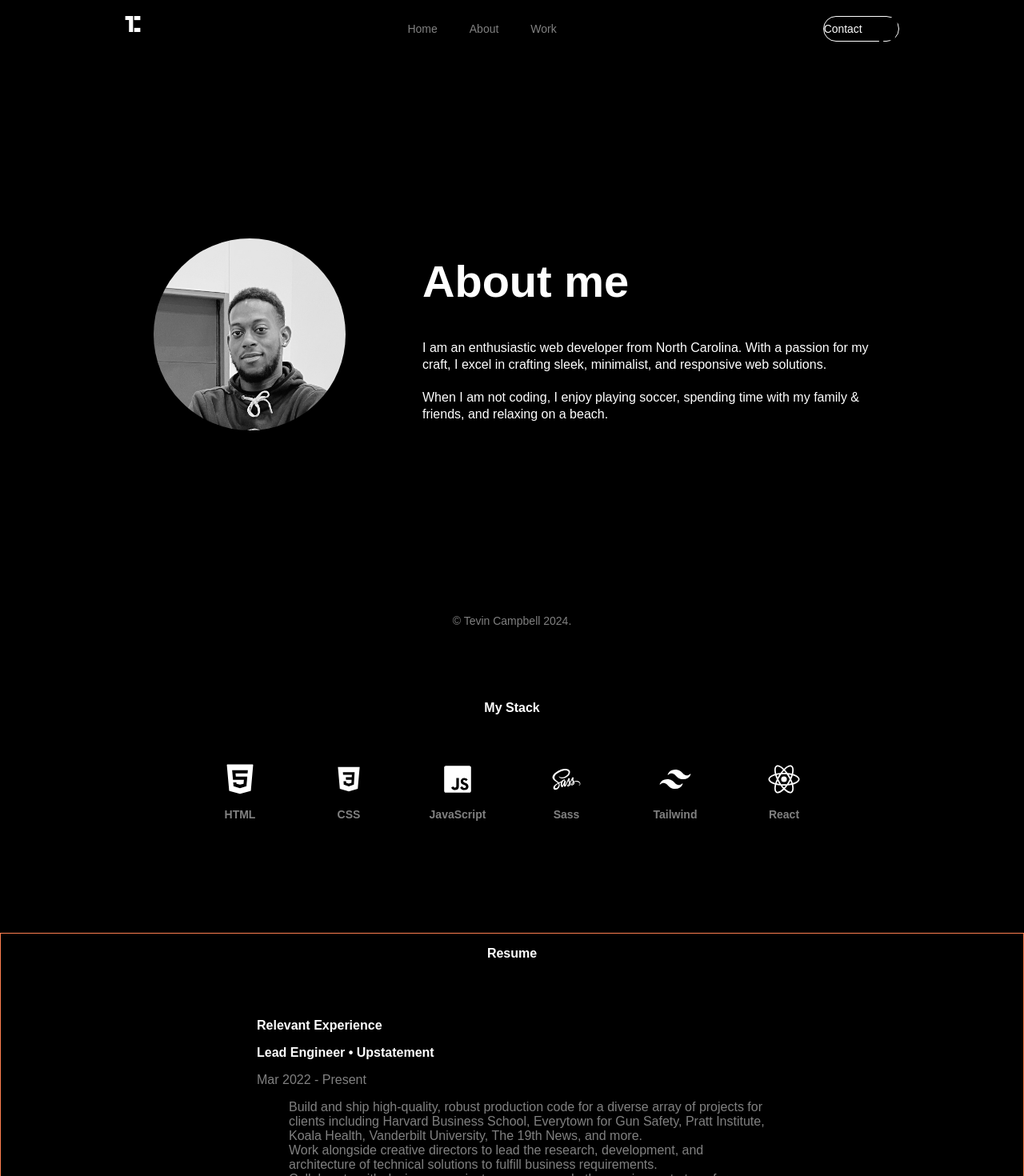
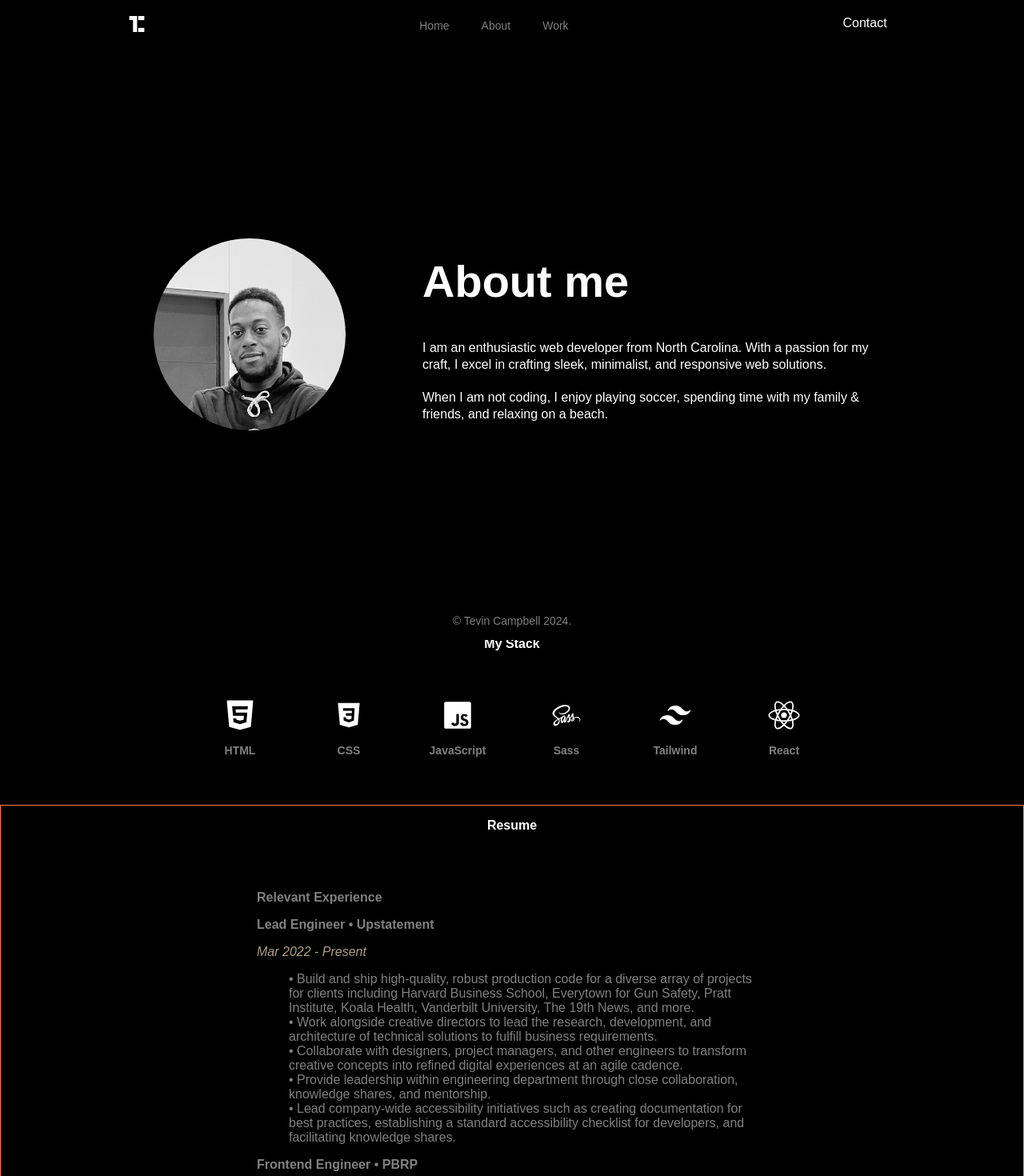
Before and after one commit to Troyzhenny/devfolio, a React (Vite) app: page /about in a window 1280 px wide. Shown: the top 1470 px of the page at 80% size. Built offline with nearby package versions, Linux system fonts and the light colour scheme; a web font is replaced by a local one.

Commit message:
added new styling for various elements

```diff
--- a/src/index.css
+++ b/src/index.css
@@ -1,4 +1,13 @@
 /* GLOBAL STYLES */
+:root {
+  --primary--color: white;
+  --secondary--color: gray;
+  --background-color: black;
+
+  --text-color1: white;
+  --text-color2: gray;
+  --anchor-hover-color: greenyellow;
+}
 
 * body {
   margin: 0;
@@ -6,8 +15,10 @@
   box-sizing: border-box;
 
   font-family: 'Satoshi', sans-serif;
-  background-color: black;
+  background-color: var(--background-color);
+  color: var(--text-color1);
   scroll-behavior: smooth;
+  -webkit-font-smoothing: subpixel-antialiased;
 }
 
 header {
@@ -21,7 +32,7 @@ footer {
   left: 0;
   bottom: 0;
   position: fixed;
-  background-color: black;
+  background-color: var(--background-color);
 }
 
 .flex {
@@ -51,11 +62,11 @@ footer {
 }
 
 .text-gray {
-  color: gray;
+  color: var(--text-color2);
 }
 
 .text-white {
-  color: white;
+  color: var(--text-color1);
 }
 
 .padx-5 {
@@ -78,11 +89,11 @@ footer {
 }
 
 .hover-gray:hover {
-  color: gray;
+  color: var(--text-color2);
 }
 
 .hover-white:hover {
-  color: white;
+  color: var(--text-color1);
 }
 
 .full-width {
@@ -111,18 +122,15 @@ footer {
 }
 
 h1 {
-  color: white;
   font-size: 5rem;
 }
 
 h2 {
   font-size: 3.5rem;
-  color: white;
 }
 
 h3 {
   font-size: 1rem;
-  color: white;
 }
 
 li {
@@ -131,7 +139,7 @@ li {
 
 a {
   text-decoration: none;
-  color: gray;
+  color: var(--text-color2);
 }
 
 .heading-height {
@@ -139,51 +147,60 @@ a {
 }
 
 #byLine {
-  margin-top: -8rem;
+  margin-top: -3rem;
   margin-bottom: 5rem;
   font-size: 1.2em;
   font-weight: normal;
 }
 
-.primaryBtn {
-  background-color: transparent;
-  border: 1px solid white;
-  border-radius: 30px;
-  width: 5.8rem;
-  height: 30px;
-  font-size: .87em;
+/* Buttons--main */
+.contact--btn {
+  svg {
+    width: 1rem;
+    fill: var(--primary--color);
   }
 
-.secondaryBtn {
+  &:hover {
+    svg {
+      fill: var(--secondary--color);
+    }
+  }
+}
+
+.primary--btn {
   width: 8rem;
   height: 2.4rem;
 
-  background-color: #fff;
+  background-color: var(--primary--color);
   border-radius: 30px;
   border: 0;
   font-size: 1em;
 }
 
+/* Buttons-- Call to action */
+.cto-container {
+  border: .8px solid var(--primary--color);
+  border-radius: 30px;
+  width: 12rem;
+  height: 3rem;
+
   .ctaBtn {
-  background-color: white;
+    background-color: var(--primary--color);
     border-radius: 30px;
     border: none;
     width: 3rem;
     height: 3rem;
-}
 
-.cto-outline {
-  border: .8px solid white;
-  border-radius: 30px;
-  width: 12rem;
-  height: 3rem;
   }
 
   #cta-text {
-  margin-left: 2.5em;
+    margin-left: 2.9em;
+  }
 }
 
-/* gap between each list item */
+
+
+/* Gaps */
 .gap {
   gap: 40px;
 }
@@ -192,11 +209,11 @@ a {
   gap: 10px;
 }
 
-
+/* Project Cards */
 .card {
   width: 40rem;
   height: 40rem;
-  border: .11rem solid rgb(51, 51, 51);
+  border: .11rem solid #282828;
   border-radius: 10px;
   position: relative;
 
@@ -230,20 +247,6 @@ a {
   flex-direction: column;
 }
 
-/* Might delete tags */
-.tag-hover-efx:hover {
-  border-color: gray;
-}
-
-.tags {
-  border: 1px solid white;
-  border-radius: 30px;
-  width: 12rem;
-  padding-right: .5em;
-  padding-left: .5em;
-  height: 1.50rem;
-  font-size: .8rem;
-}
 
 .page-pad {
   padding-top: 100px;
@@ -280,7 +283,7 @@ a {
   }
 }
 
-.skills {
+.stack--wrapper {
   width: 100%;
   min-height: 100%;
   padding: 5rem 0;
@@ -288,9 +291,30 @@ a {
 
 .cv-wrapper {
   padding: 0 20rem;
+
+  li::before {
+    content: '• ';
+  }
+  span {
+    font-style: oblique;
+    color: #ae9f83;
   }
 
+  .download--wrapper {
+    justify-content: right;
 
+    svg {
+      width: 1rem;
+      fill: var(--secondary--color);
+    }
+
+    &:hover {
+      svg {
+        fill: var(--primary--color);
+      }
+    }
+  }
+}
 
 
 
```
Lines whose indentation alone changed are shown as unchanged.
